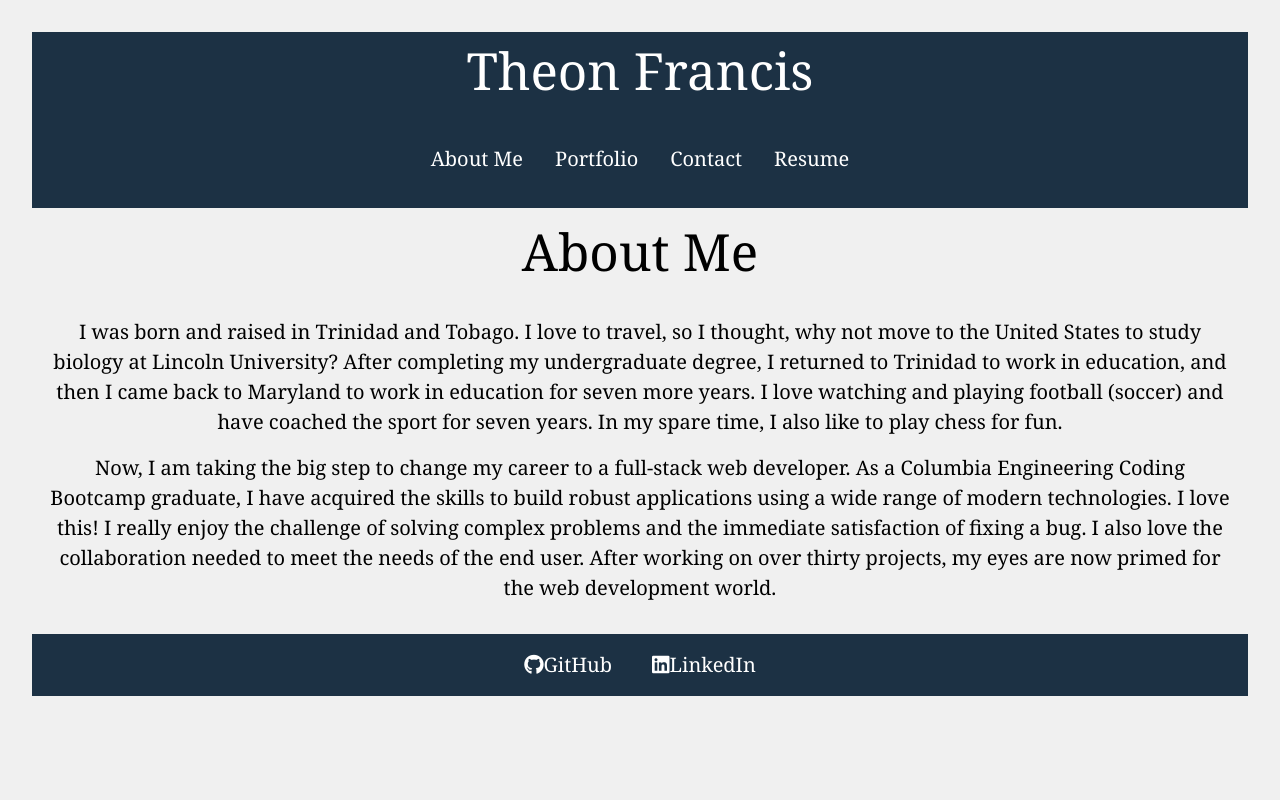
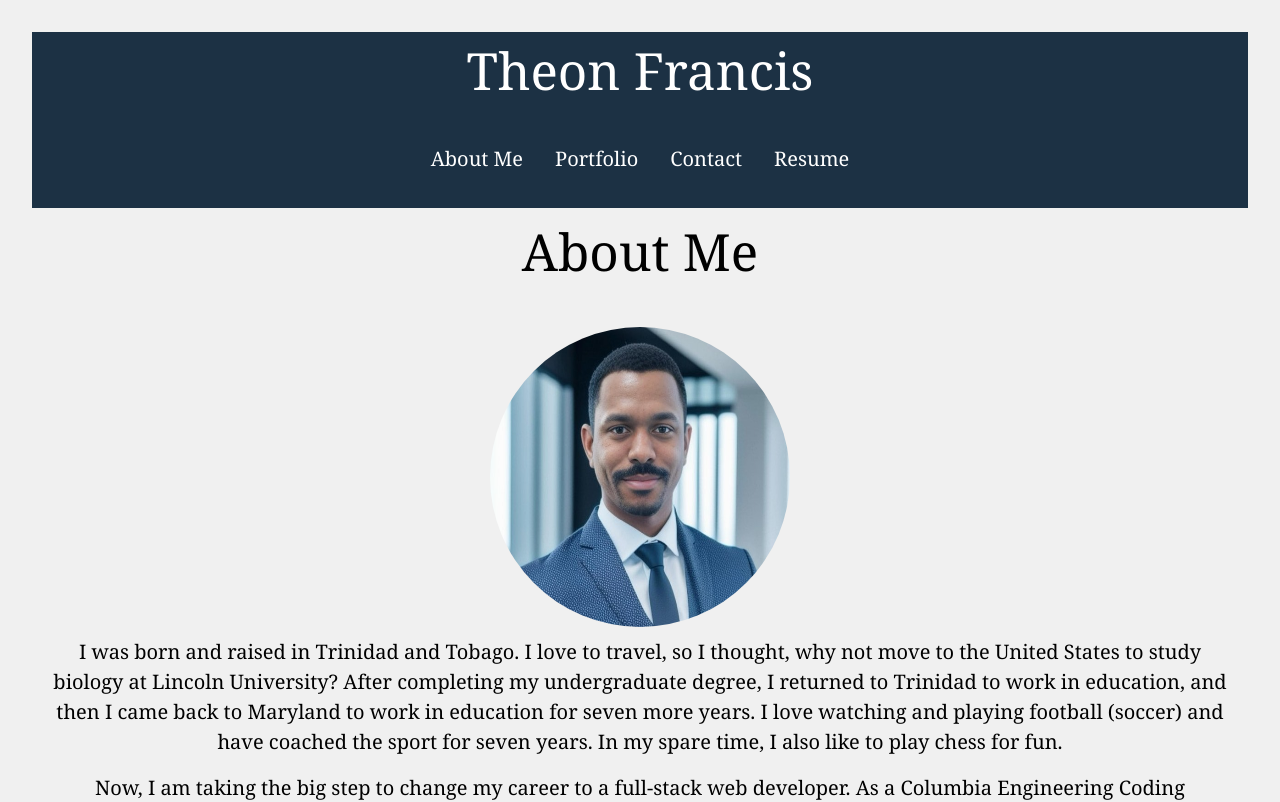
Before and after one commit to Theon87/portfolio-of-work-samples, a React (Vite) app: page / in a window 1280 px wide. Shown: the top 802 px of the page. Built offline with nearby package versions, Linux system fonts and the light colour scheme.

Commit message:
add profile photo to about me

```diff
--- a/src/components/pages/AboutMe.jsx
+++ b/src/components/pages/AboutMe.jsx
@@ -5,7 +5,7 @@ const AboutMe = () => {
     <>
       <h1>About Me</h1>
       <div className='about-me'>
-          {/* <img src='../src/assets/images/profilephoto.jpg' alt='photo of Theon Francis' className='profilePhoto'/> */}
+          <img src='../src/assets/images/profilephoto.jpg' alt='photo of Theon Francis' className='profilePhoto'/>
           <p>
             I was born and raised in Trinidad and Tobago. I love to travel, so I thought, why not move to the United States to study biology at Lincoln University? After completing my undergraduate degree, I returned to Trinidad to work in education, and then I came back to Maryland to work in education for seven more years. I love watching and playing football (soccer) and have coached the sport for seven years. In my spare time, I also like to play chess for fun.
           </p>
```
